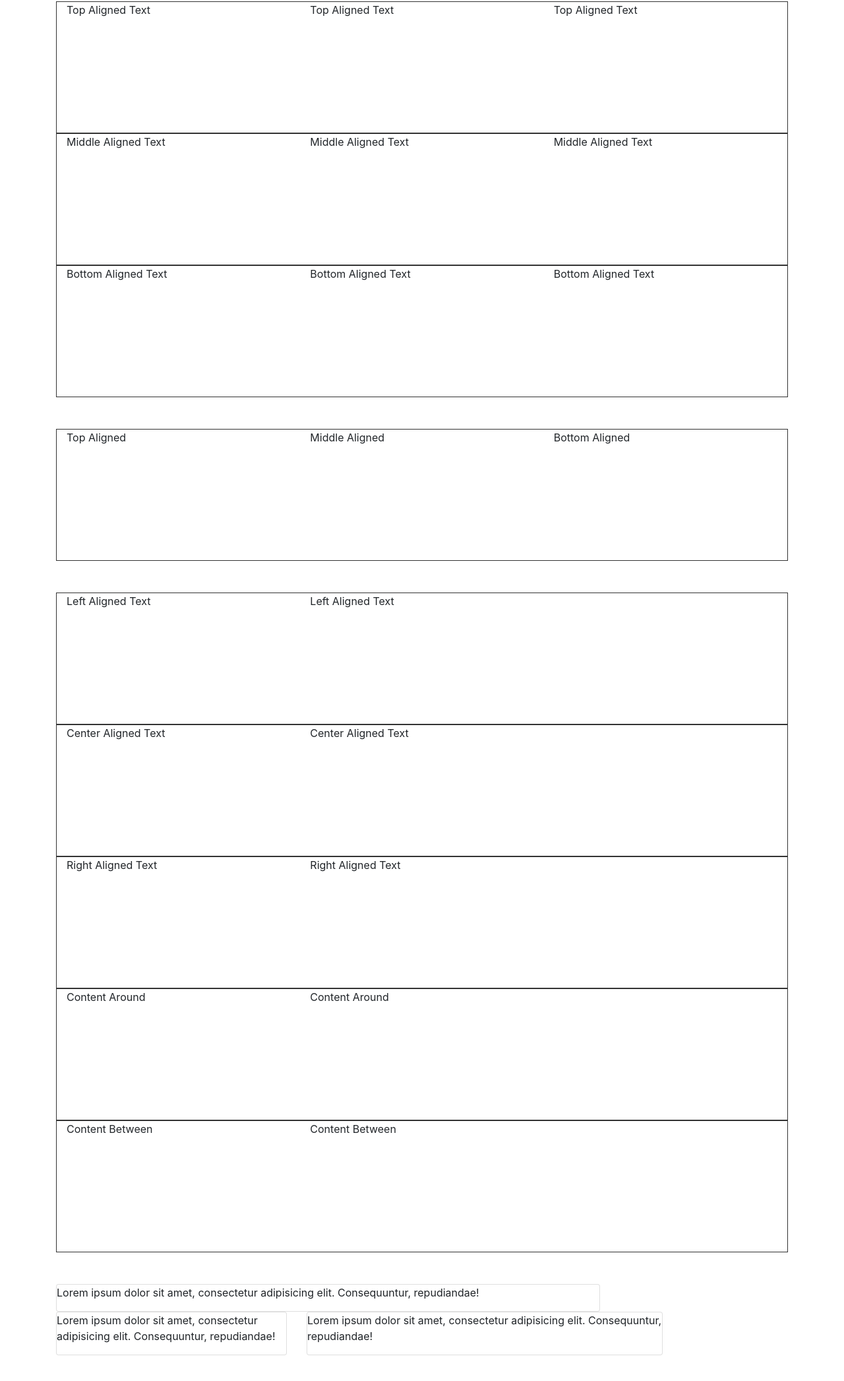
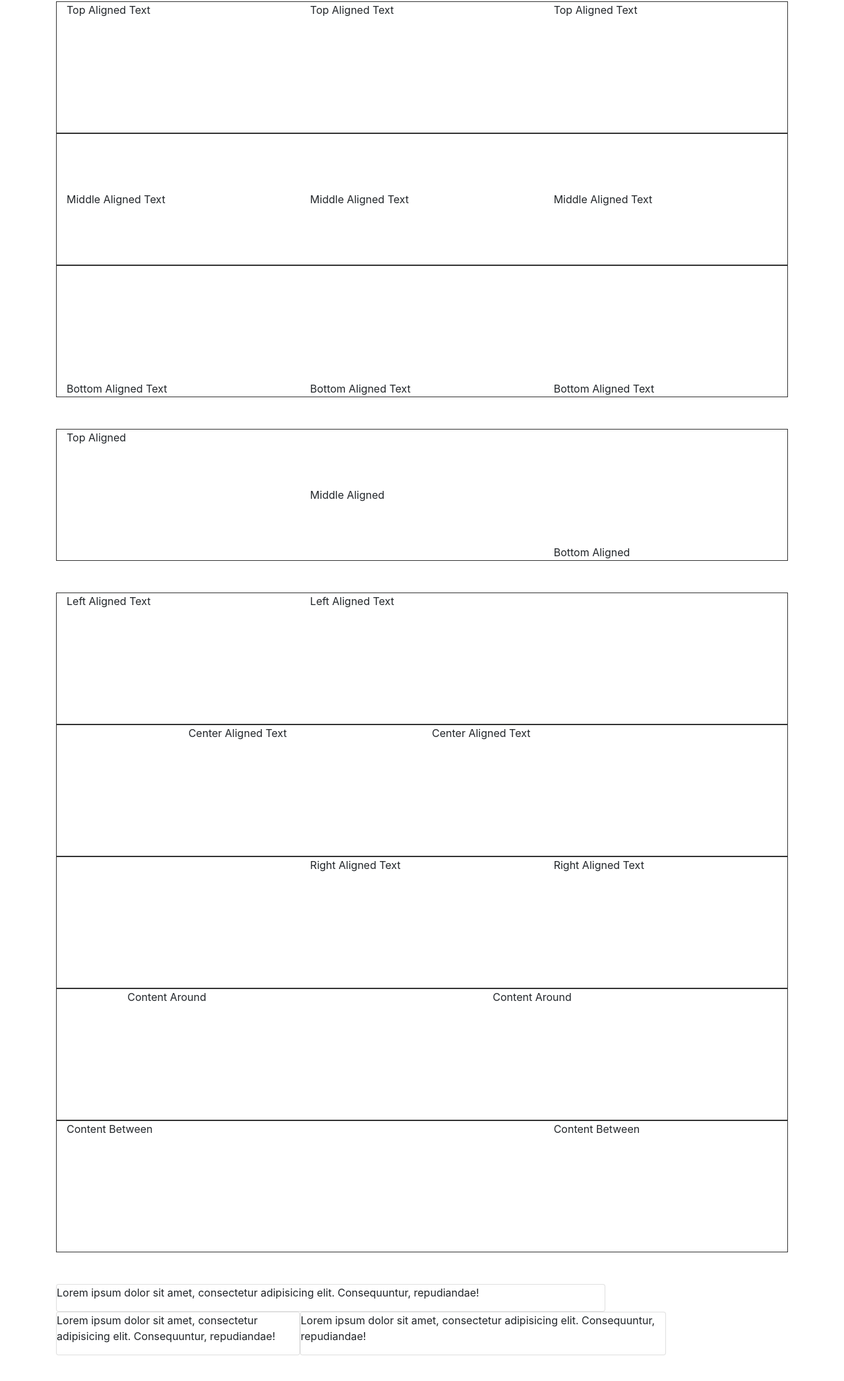
Before and after one commit to iamJakeRobbins/bootstrap_udemy, a website: page bootstrap_sandbox/4_3_grid_alignment.html in a window 1280 px wide. Shown: the part 203-2296 px from the top of the page at 66% size. Drawn offline with nearby package versions, Linux system fonts and the light colour scheme.

Commit message:
grid alignment

```diff
--- a/bootstrap_sandbox/4_3_grid_alignment.html
+++ b/bootstrap_sandbox/4_3_grid_alignment.html
@@ -89,7 +89,7 @@
 
         <!-- VERTICAL ALIGNMENT -->
         <div class="container">
-            <div class="row" style="height:200px;border:1px #333 solid">
+            <div class="row align-items-start" style="height:200px;border:1px #333 solid">
                 <div class="col">
                     Top Aligned Text
                 </div>
@@ -100,7 +100,7 @@
                     Top Aligned Text
                 </div>
             </div>
-            <div class="row" style="height:200px;border:1px #333 solid">
+            <div class="row align-items-center" style="height:200px;border:1px #333 solid">
                 <div class="col">
                     Middle Aligned Text
                 </div>
@@ -111,7 +111,7 @@
                     Middle Aligned Text
                 </div>
             </div>
-            <div class="row" style="height:200px;border:1px #333 solid">
+            <div class="row align-items-end" style="height:200px;border:1px #333 solid">
                 <div class="col">
                     Bottom Aligned Text
                 </div>
@@ -130,13 +130,13 @@
         <!-- VERTICAL ALIGN INDIVIDUAL COLS -->
         <div class="container">
             <div class="row" style="height:200px;border:1px #333 solid">
-                <div class="col">
+                <div class="col align-self-start">
                     Top Aligned
                 </div>
-                <div class="col">
+                <div class="col align-self-center">
                     Middle Aligned
                 </div>
-                <div class="col">
+                <div class="col align-self-end">
                     Bottom Aligned
                 </div>
             </div>
@@ -147,7 +147,7 @@
 
         <!-- HORIZONTAL ALIGNED COLS -->
         <div class="container">
-            <div class="row" style="height:200px;border:1px #333 solid">
+            <div class="row justify-content-start" style="height:200px;border:1px #333 solid">
                 <div class="col-4">
                     Left Aligned Text
                 </div>
@@ -155,7 +155,7 @@
                     Left Aligned Text
                 </div>
             </div>
-            <div class="row" style="height:200px;border:1px #333 solid">
+            <div class="row justify-content-center" style="height:200px;border:1px #333 solid">
                 <div class="col-4">
                     Center Aligned Text
                 </div>
@@ -163,7 +163,7 @@
                     Center Aligned Text
                 </div>
             </div>
-            <div class="row" style="height:200px;border:1px #333 solid">
+            <div class="row justify-content-end" style="height:200px;border:1px #333 solid">
                 <div class="col-4">
                     Right Aligned Text
                 </div>
@@ -171,7 +171,7 @@
                     Right Aligned Text
                 </div>
             </div>
-            <div class="row" style="height:200px;border:1px #333 solid">
+            <div class="row justify-content-around" style="height:200px;border:1px #333 solid">
                 <div class="col-4">
                     Content Around
                 </div>
@@ -179,7 +179,7 @@
                     Content Around
                 </div>
             </div>
-            <div class="row" style="height:200px;border:1px #333 solid">
+            <div class="row justify-content-between" style="height:200px;border:1px #333 solid">
                 <div class="col-4">
                     Content Between
                 </div>
@@ -193,7 +193,7 @@
         <br>
 
         <!-- COLUMN WRAPPING & NO GUTTERS-->
-        <div class="row">
+        <div class="row no-gutters">
             <div class="col-9">
                 <div class="card">
                     <div class="card-block">
```
